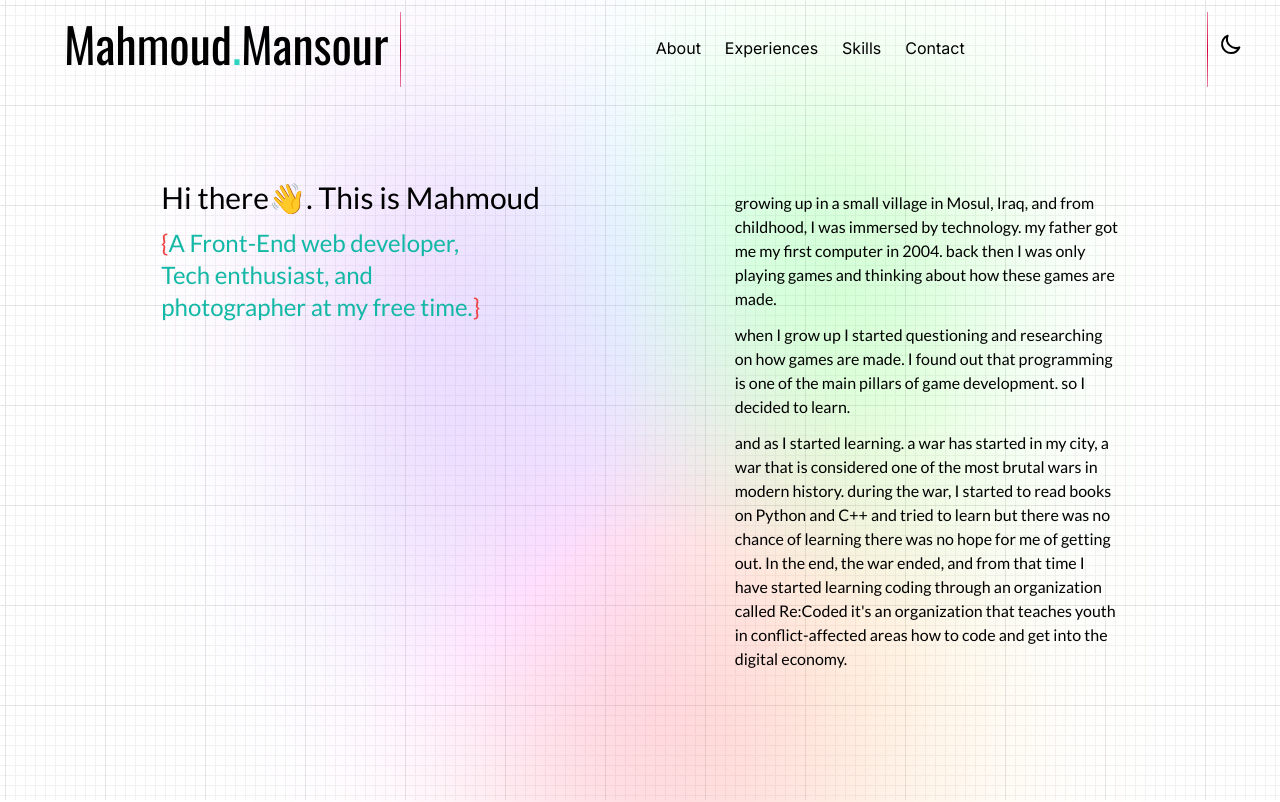
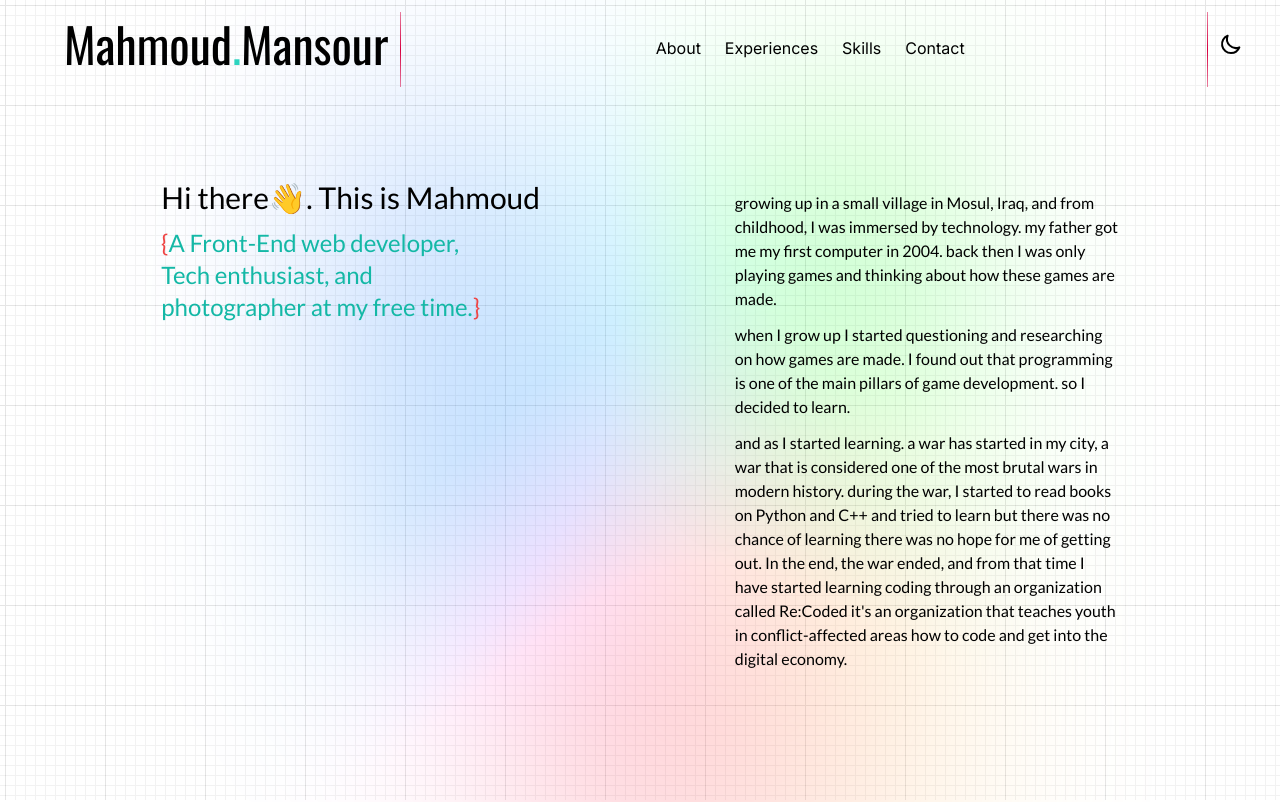
Before and after one commit to mahmodlte/mah-codes, a Next.js app: page / in a window 1280 px wide. Shown: the top 802 px of the page. Built offline with nearby package versions, Linux system fonts and the light colour scheme.

Commit message:
Change to bg color

```diff
--- a/app/globals.css
+++ b/app/globals.css
@@ -44,7 +44,7 @@
     ),
     radial-gradient(at 97% 21%, hsla(125, 98%, 72%, 1) 0px, transparent 50%),
     radial-gradient(at 52% 99%, hsla(354, 98%, 61%, 1) 0px, transparent 50%),
-    radial-gradient(at 10% 29%, hsla(256, 96%, 67%, 1) 0px, transparent 50%),
+    radial-gradient(at 10% 29%, rgb(5, 90, 227) 0px, transparent 50%),
     radial-gradient(at 97% 96%, hsla(38, 60%, 74%, 1) 0px, transparent 50%),
     radial-gradient(at 33% 50%, hsla(222, 67%, 73%, 1) 0px, transparent 50%),
     radial-gradient(at 79% 53%, hsla(343, 68%, 79%, 1) 0px, transparent 50%);
```
